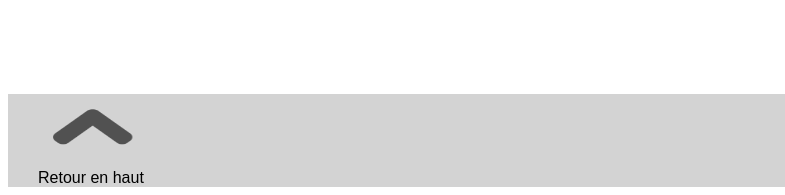
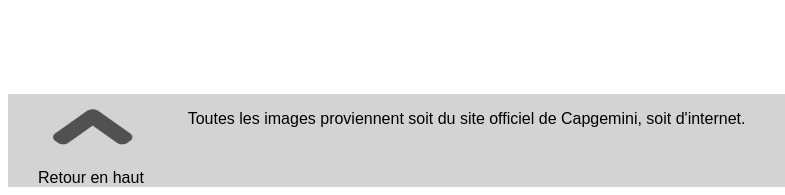
Before and after one commit to Cocarama/sae, a plain HTML site: page ecologie page.html in a window 1280 px wide. Shown: the part 2413-2608 px from the top of the page, 0-785 px from the left. Drawn offline with Linux system fonts and the light colour scheme.

Commit message:
Update ecologie page.html

```diff
--- a/ecologie page.html
+++ b/ecologie page.html
@@ -66,6 +66,7 @@ pollueront plus après 2040.
 
     <footer>
  	    <a href="#" class="retour"><img src="fleche.png" alt="fleche vers le haut" class="fleche"> Retour en haut</a>
+	    <p> Toutes les images proviennent soit du site officiel de Capgemini, soit d'internet.</p>
         <div class="reseaux">
             <a href="https://www.facebook.com/capgeminifrance/"> <img src="facebook.png" alt="facebook"> </a>
             <a href="https://www.instagram.com/capgeminifr/"><img src="instagram.png" alt="instagram"></a>
```
